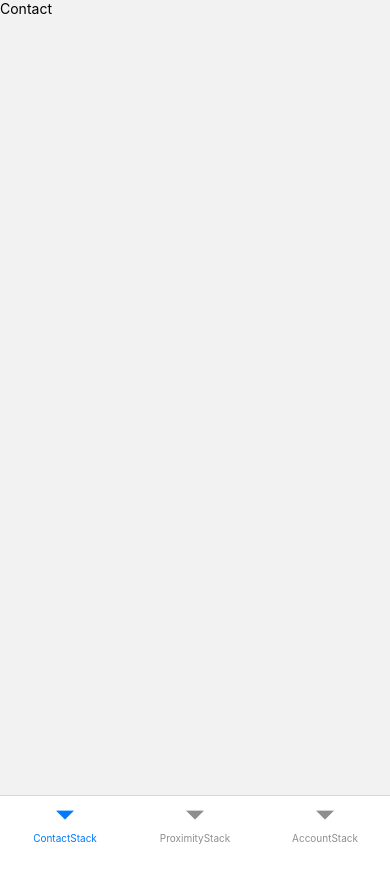
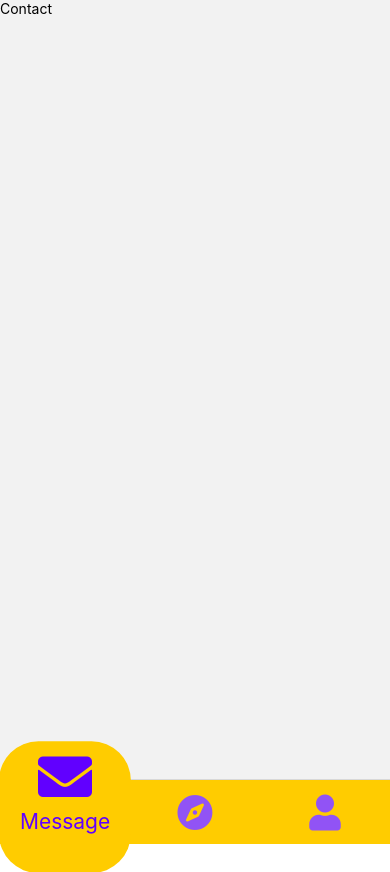
Before and after one commit to DukeHaymich/ProxConn, a React Native app: screen /Account in a window 390 px wide. Before the commit the page ends 844 px from the top, so only its background shows below. Built offline with nearby package versions, Linux system fonts and the light colour scheme.

Commit message:
Done Custom Bottom Tab Nav

```diff
--- a/apps/routes/BottomTab.js
+++ b/apps/routes/BottomTab.js
@@ -1,29 +1,124 @@
-import React from 'react';
+import React, { useEffect, useRef } from 'react';
+import {Text, View, StyleSheet, TouchableOpacity} from 'react-native';
+
 import { createBottomTabNavigator } from '@react-navigation/bottom-tabs';
+// import { createMaterialBottomTabNavigator } from '@react-navigation/material-bottom-tabs';
+import FontAwesome5 from 'react-native-vector-icons/FontAwesome5';
+import * as Animatable from 'react-native-animatable';
 
 import ContactStack from './ContactStack';
 import ProximityStack from './ProximityStack';
 import AccountStack from './AccountStack';
+import { colors } from '../script/color';
+// import { NavigationRouteContext } from '@react-navigation/native';
+const Tab = createBottomTabNavigator();
+// const Tab = createMaterialBottomTabNavigator();
 
-const Tab = createBottomTabNavigator();
+const TabList = [
+    { route: 'ContactStack', label: 'Message', icon: 'envelope', component: ContactStack},
+    { route: 'ProximityStack', label: 'Proximity', icon: 'compass', component: ProximityStack},
+    { route: 'AccountStack', label: 'Profile', icon: 'user', component: AccountStack},
+];
+const zoomIn = {0: {scale: .5, translateY: 9},.92:{translateY: -25}, 1: {scale: 1.5, translateY: -15}};
+const zoomOut = {0: {scale: 1.5, translateY: -15}, 1: {scale: 1, translateY: 9}};
+const btnBGIn = {0: {scale: .5, translateY: 0}, 1: {scale: 2.2, translateY: 9}};
+const btnBGOut = {0: {scale: 2.2, translateY: 9}, 1: {scale: 1, translateY: 0}};
+
+const TabButton = (props) => {
+    const {item, onPress, accessibilityState} = props;
+    console.log(props);
+    const isFocused = accessibilityState.selected;
+    const viewRef = useRef(null);
+    const btnBGRef = useRef(null);
+    const textRef = useRef(null);
+
+    useEffect(() => {
+        if (isFocused){
+            viewRef.current.animate(zoomIn);
+            btnBGRef.current.animate(btnBGIn);
+            textRef.current.transitionTo({scale:1});
+        }
+        else {
+            viewRef.current.animate(zoomOut);
+            btnBGRef.current.animate(btnBGOut);
+            textRef.current.transitionTo({scale: 0});
+        }
+    },[isFocused])
+
+    return (
+        <TouchableOpacity
+            style = {styles.container}
+            onPress = {onPress}
+            activeOpacity={1}
+        >
+            <Animatable.View
+                style = {styles.container}
+                ref = {viewRef}
+                duration={300}
+            >
+                <View style={styles.btn}>
+                    <Animatable.View
+                        ref = {btnBGRef}
+                        duration = {100}
+                        style = {{...StyleSheet.absoluteFillObject, backgroundColor: colors.background,borderRadius: 12}}
+                    />
+                    <FontAwesome5 name = {item.icon} size = {36} color = {isFocused ? colors.primary : colors.primaryLight} solid />
+                </View>
+                <Animatable.Text
+                    ref = {textRef}
+                    style = {styles.labelTab}
+                >
+                    {item.label}
+                </Animatable.Text>
+            </Animatable.View>
+        </TouchableOpacity>
+    )
+}
+
 
 export default function BottomTab() {
     return (
-        <Tab.Navigator screenOptions={{
-            headerShown: false
-        }}>
-            <Tab.Screen
-                name="ContactStack"
-                component={ContactStack}
-            />
-            <Tab.Screen
-                name="ProximityStack"
-                component={ProximityStack}
-            />
-            <Tab.Screen
-                name="AccountStack"
-                component={AccountStack}
-            />
+        <Tab.Navigator
+            initialRouteName="ContactStack"
+            screenOptions={{
+                headerShown: false,
+                tabBarStyle: {
+                    backgroundColor: colors.background,
+                    height: 65
+                }
+            }}
+        >
+            {TabList.map((item,index) => {
+                    return (
+                        <Tab.Screen key = {index} name = {item.route} component = {item.component}
+                            options={{
+                                tabBarShowLabel: false,
+                                tabBarButton: (props) => <TabButton {...props} item = {item}/>
+                            }}
+
+                        />
+                    )
+            })}
         </Tab.Navigator>
     );
 }
+
+const styles = StyleSheet.create({
+    container: {
+        flex: 1,
+        justifyContent: 'center',
+        alignItems: 'center'
+    },
+    btn: {
+        height: 40,
+        aspectRatio: 1,
+        justifyContent: 'center',
+        alignItems: 'center',
+        borderRadius: 20,
+        // backgroundColor: 'blue'
+    },
+    labelTab:{
+        color: colors.primary,
+        textAlign: 'center',
+    }
+})
--- a/apps/screens/Account.js
+++ b/apps/screens/Account.js
@@ -16,7 +16,7 @@ export default function Account() {
                 <TouchableOpacity
                     activeOpacity={0.8}
                 >
-                    <Text>Sign out UUUUU</Text>
+                    <Text>Sign out</Text>
                 </TouchableOpacity>
             </SafeAreaView>
         </TouchableWithoutFeedback>
--- a/apps/screens/Contact.js
+++ b/apps/screens/Contact.js
@@ -6,6 +6,7 @@ import {
     Text,
     TouchableWithoutFeedback,
 } from 'react-native';
+import FontAwesome5 from 'react-native-vector-icons/FontAwesome5';
 
 export default function Contact() {
     return (
--- /dev/null
+++ b/apps/script/color.js
@@ -0,0 +1,26 @@
+export const colors = {
+    primary: '#6100FF',
+    background: '#FFCC00',
+    primaryLight: '#9153f5',
+    // cloudBlue: '#9cc9ff99',
+    // BKLightBlue: '#1488DB',
+    // BKDarkBlue: '#003CD7',
+    // gray: '#757575',
+    // lightGray: '#A4A4A4',
+    // darkGray: '#333',
+    // neonGreen: '#1DFF1D',
+    // neonGreenDark: '#00ab00',
+    // neonRed: '#B30600',
+    // white: '#fcfcfc',
+    // black: '#000',
+    // red: '#f00',
+    // blue: '#016BD9',
+    // yellow: '#f90',
+    // transparent: '#0000',
+    // controlBackground: '#1E93FF',//'#04a2ba',
+    // controlBackgroundLight: '#6bb4ff',
+    // buttonOn: '#00ab11',
+    // buttonOnLight: '#76ff3d',
+    // buttonOff: '#990000',
+    // buttonOffLight: '#ff0000',
+}
--- a/package.json
+++ b/package.json
@@ -19,11 +19,13 @@
     "@react-navigation/stack": "^6.2.1",
     "react": "17.0.2",
     "react-native": "0.68.2",
+    "react-native-animatable": "^1.3.3",
     "react-native-gesture-handler": "^2.4.2",
     "react-native-global-props": "^1.1.5",
     "react-native-safe-area-context": "^4.2.5",
     "react-native-screens": "^3.13.1",
     "react-native-toast-message": "^2.1.5",
+    "react-native-vector-icons": "^9.1.0",
     "react-redux": "^8.0.2",
     "redux": "^4.2.0",
     "redux-thunk": "^2.4.1"
```
Also changed, not shown: 17 other files (tests, documents, lock files or other folders).
